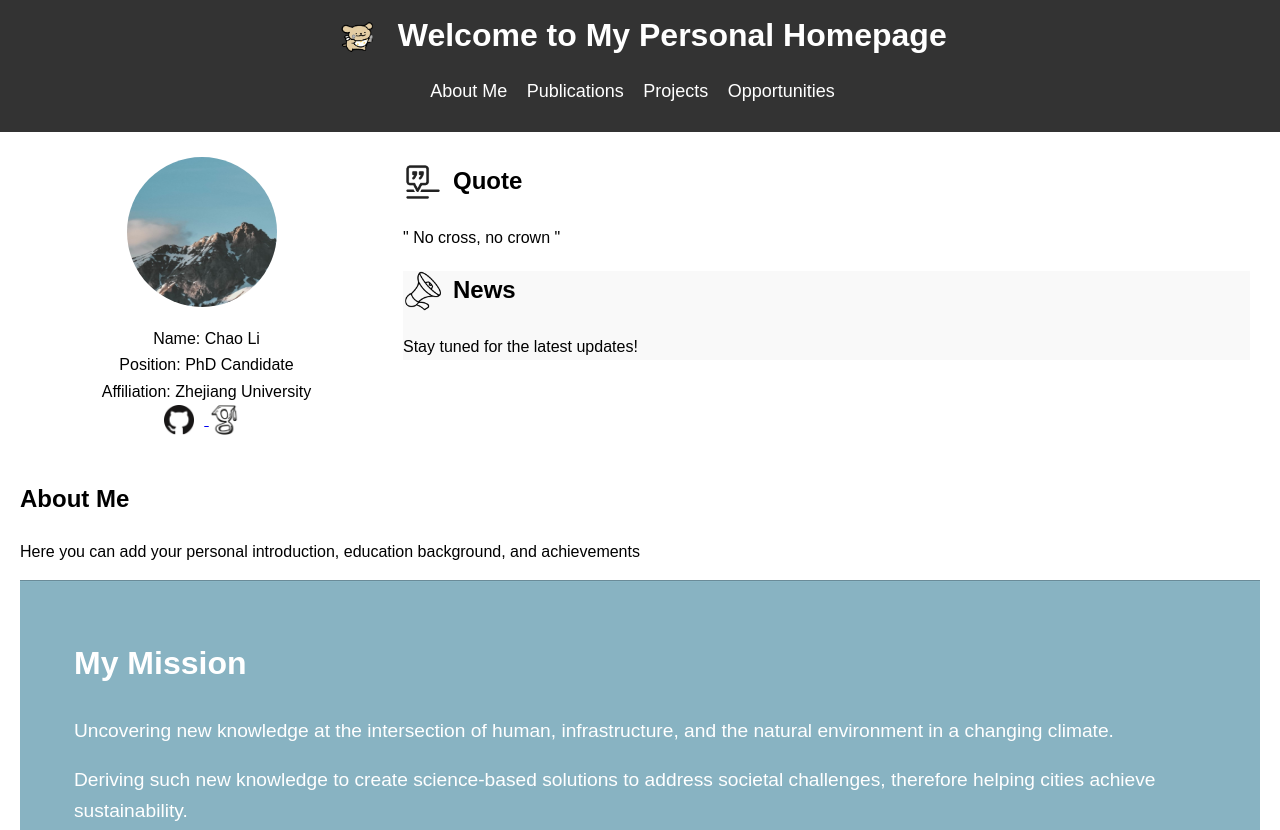
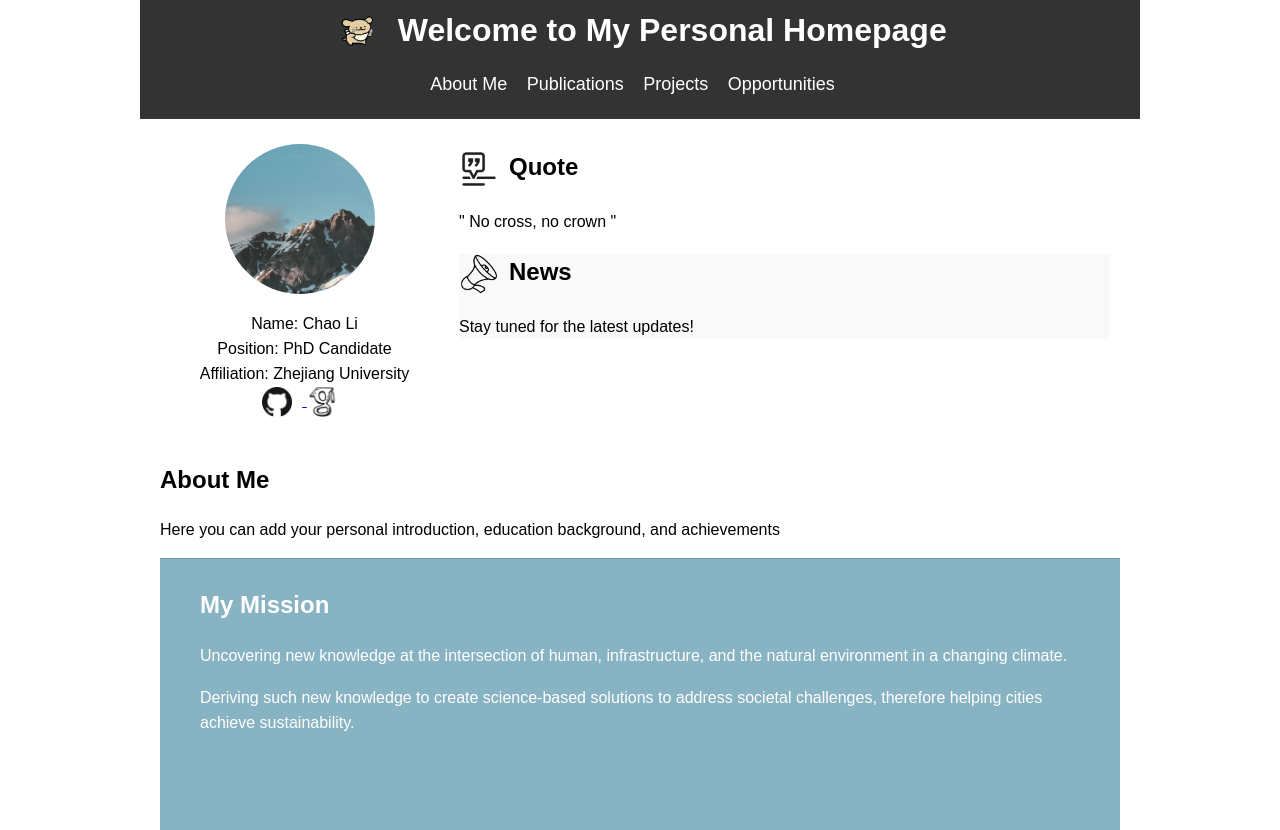
Before and after one commit to CLi-hub1/Homepage, a plain HTML site: page index.html in a window 1280 px wide. Shown: the top 830 px of the page. Drawn offline with Linux system fonts and the light colour scheme.

Commit message:
update index

```diff
--- a/index.html
+++ b/index.html
@@ -28,6 +28,7 @@
   </style>
 </head>
 <body>
+  <div class="element">
   <header>
     <div class="container">
       <img src="test.gif" alt="A cool animation" width="50" height="50">
--- a/styles.css
+++ b/styles.css
@@ -1,14 +1,25 @@
+.element {
+  width: 100%;
+}
+
+@media (min-width: 768px) {
+  .element {
+      width: 1000px;
+      margin: 0 auto;
+  }
+}
+
 body {
   font-family: Arial, sans-serif;
   margin: 0;
   padding: 0;
-  line-height: 1.6;
+  line-height: 1.5;
 }
 
 header {
   background: #333;
   color: #fff;
-  padding: 10px 20px;
+  padding: 5px 20px;
 }
 
 header h1 {
@@ -66,9 +77,6 @@ footer {
 #about .text-overlay {
   position: absolute;
   top: 20%;
-  /* left: 50%; */
-  /* transform: translateX(-50%); 使文字居中 */
-  /* text-align: center; */
   left: 5%; /* 文字从左侧开始 */
   text-align: left; /* 改为左对齐 */
   color: white;
@@ -78,12 +86,12 @@ footer {
 }
 
 #about .text-overlay h2 {
-  font-size: 2em; /* 第一段文字的字体较大 */
+  font-size: 1.5em; /* 第一段文字的字体较大 */
   font-weight: bold; /* 第一段文字加粗 */
 }
 
 #about .text-overlay p {
-  font-size: 1.2em; /* 第二段文字的字体较小 */
+  font-size: 1em; /* 第二段文字的字体较小 */
   line-height: 1.6;
 }
 
```
